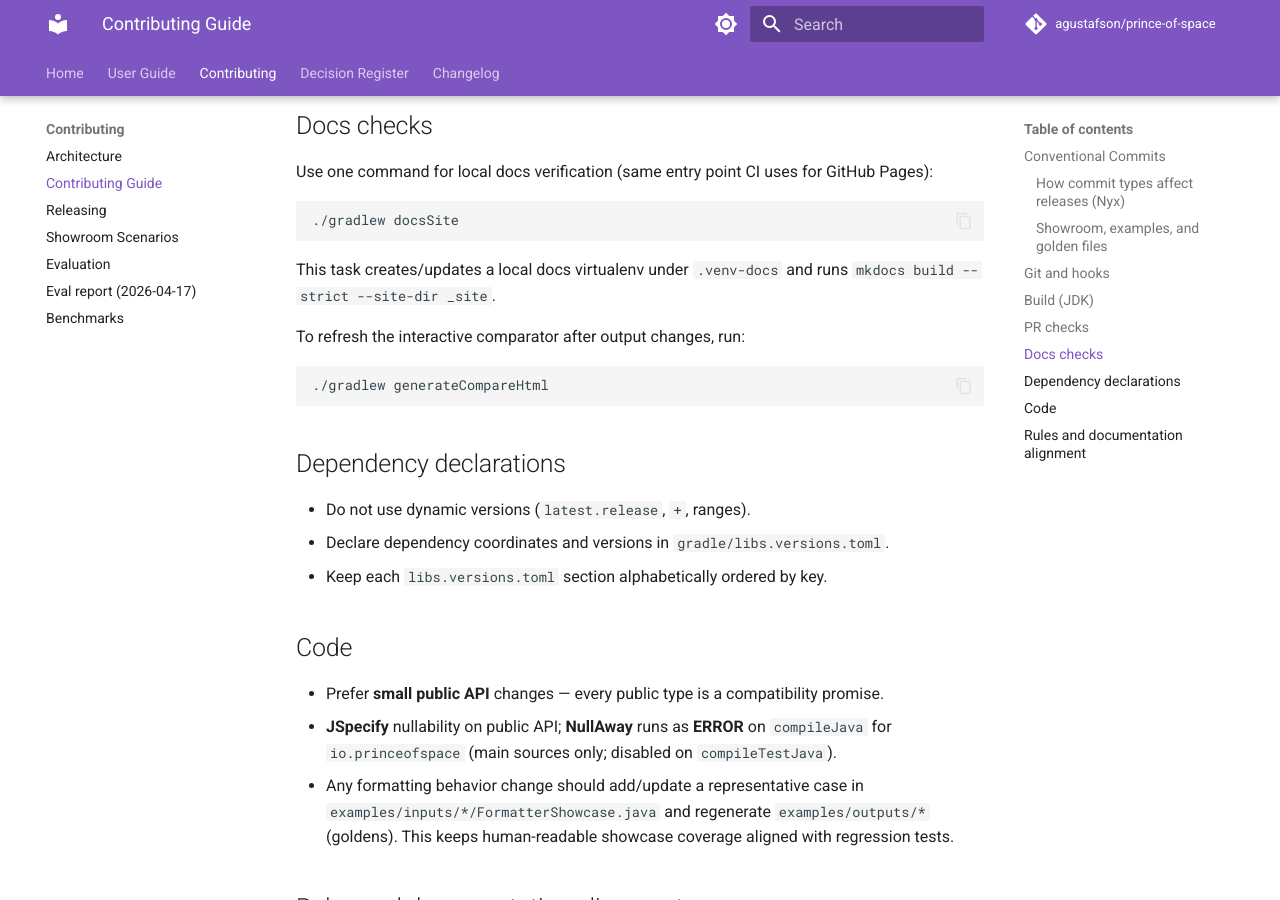
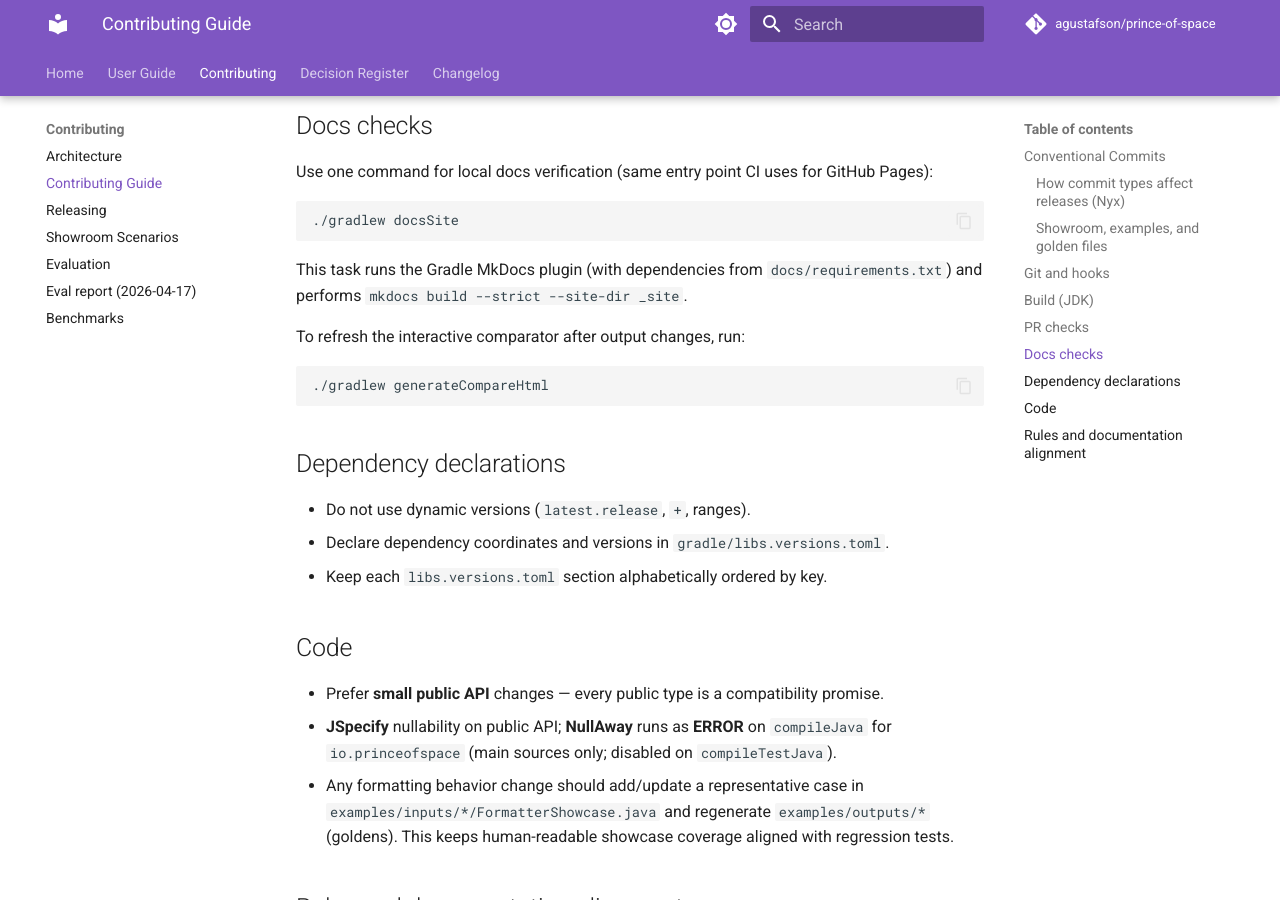
Before and after one commit to agustafson/prince-of-space, an MkDocs documentation site: the page built from docs/contributing.md, in a window 1280 px wide and 900 px high, scrolled down 2201 px. Built offline with MkDocs 1.6.1 and Material for MkDocs 9.7.7, drawn with Linux system fonts in a browser that asks for light colours; comment, search, counter and statistics services are not loaded.

Commit message:
build(docs): switch to gradle mkdocs plugin
Replace custom docs virtualenv/mkdocs shell wiring with ru.vyarus.mkdocs-build, keep docsSite as the single Gradle entry point, and ignore JVM heap dump artifacts via *.hprof.

Made-with: Cursor

````diff
--- a/docs/contributing.md
+++ b/docs/contributing.md
@@ -55,7 +55,7 @@ Use one command for local docs verification (same entry point CI uses for GitHub
 ./gradlew docsSite
 ```
 
-This task creates/updates a local docs virtualenv under `.venv-docs` and runs `mkdocs build --strict --site-dir _site`.
+This task runs the Gradle MkDocs plugin (with dependencies from `docs/requirements.txt`) and performs `mkdocs build --strict --site-dir _site`.
 
 To refresh the interactive comparator after output changes, run:
 
````
Also changed, not shown: 3 other files.
